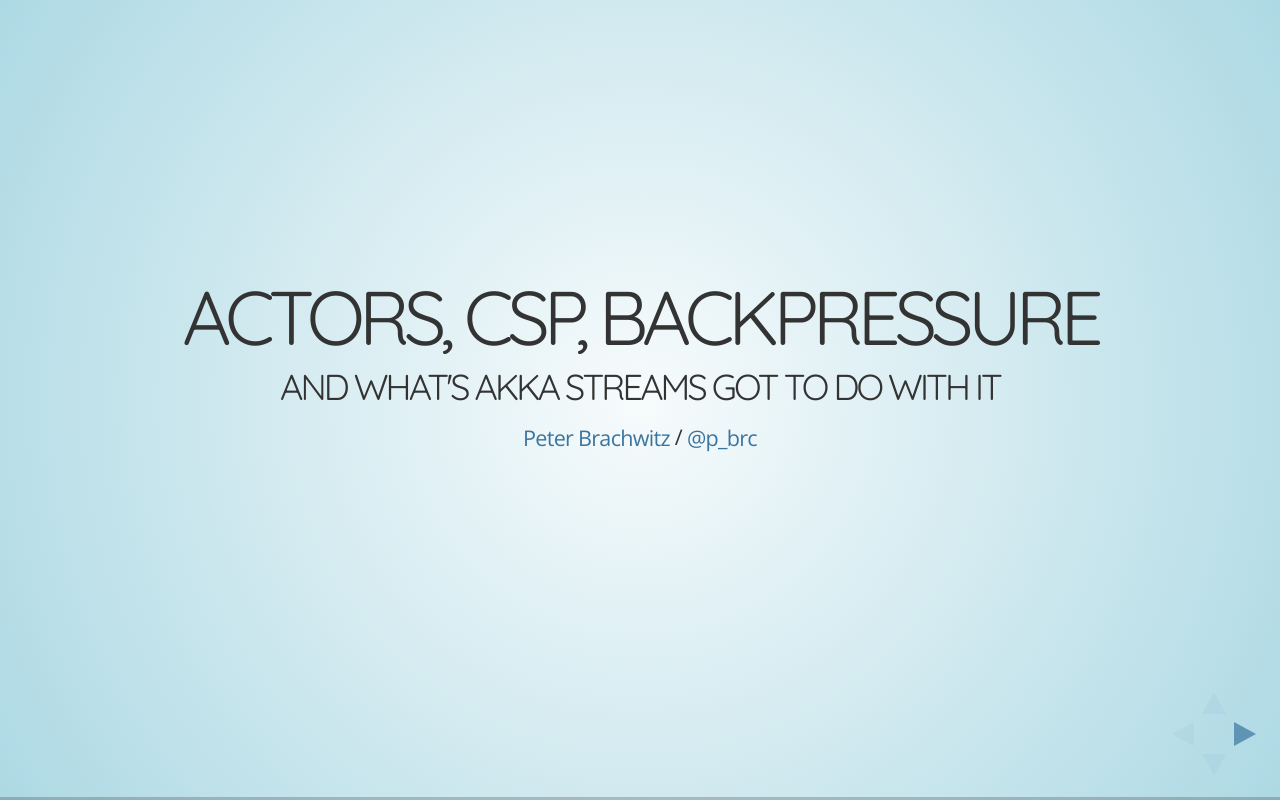
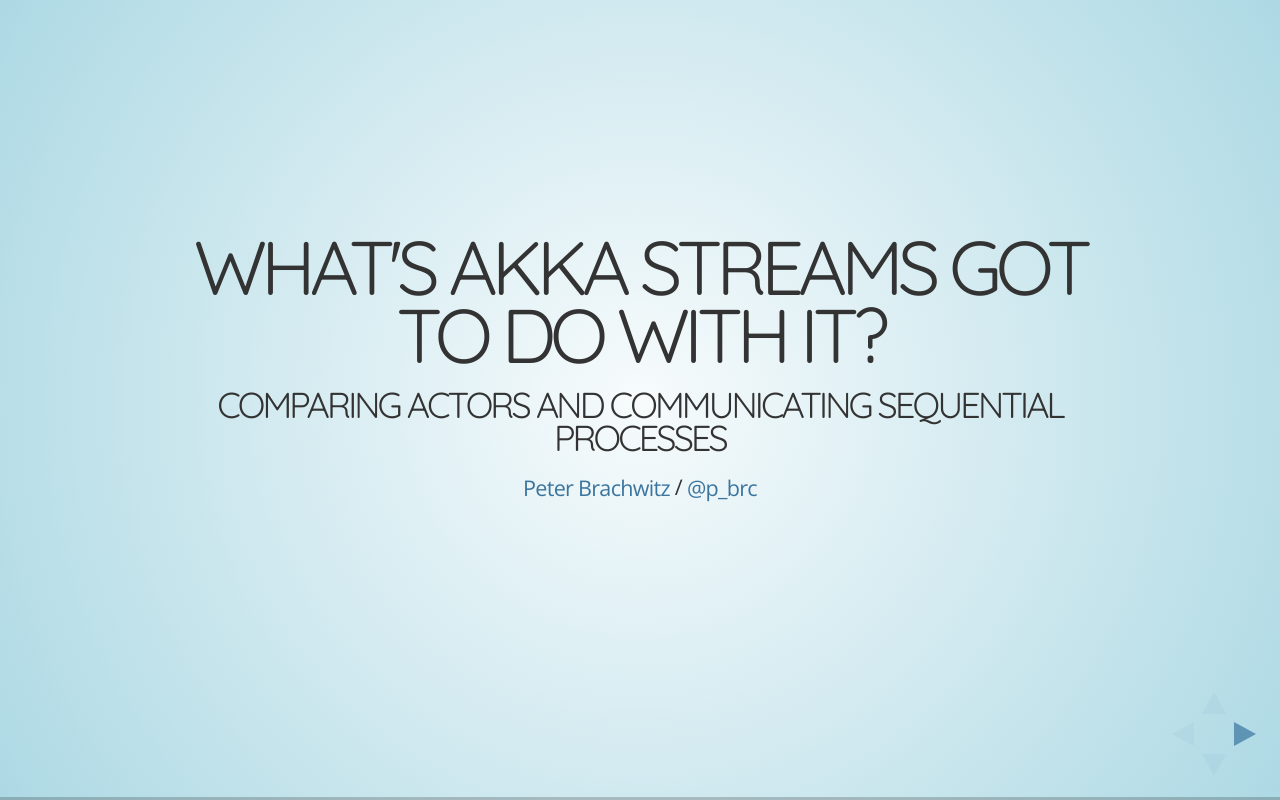
Before and after one commit to pebrc/akka-stream-scala, a website: page slides/index.html in a window 1280 px wide. Drawn offline with nearby package versions, Linux system fonts and the light colour scheme; some packages are replaced by stand-ins of ours.

Commit message:
changed title again ...

```diff
--- a/slides/index.html
+++ b/slides/index.html
@@ -46,9 +46,10 @@
 			<!-- Any section element inside of this container is displayed as a slide -->
 			<div class="slides">
 				<section>
-					<h2>Actors, CSP, Backpressure</h2>
-					<h4>and what's Akka Streams
-					got to do with it</h4>
+					<h2>What's Akka Streams got to
+					do with it?</h2>
+					<h4>Comparing Actors and
+					Communicating Sequential Processes</h4>
 					<p>
 						<small> <a href="http://pbrc.blogspot.com">Peter Brachwitz</a>
 						/ <a href="http://twitter.com/p_brc">@p_brc</a></small>
```
